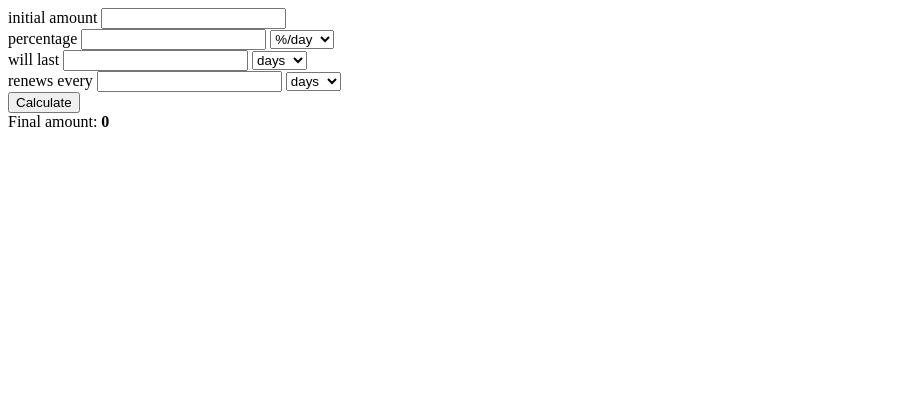
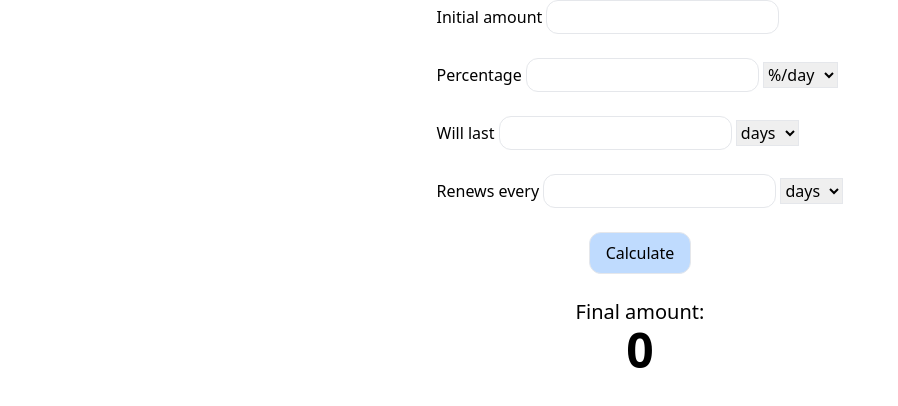
Before and after one commit to mefemefe/compound_interest_js, a plain HTML site: page index.html in a window 1280 px wide. Shown: the whole page, without its empty margins (0-898 px from the left). Drawn offline with nearby package versions, Linux system fonts and the light colour scheme.

Commit message:
added tailwind

```diff
--- a/index.html
+++ b/index.html
@@ -1,30 +1,53 @@
-initial amount <input id="amount" type="number"></input>
+<!DOCTYPE html>
+<html lang="en">
+<head>
+    <meta charset="UTF-8">
+    <meta name="viewport" content="width=device-width, initial-scale=1.0">
+    <title>Compound Interest</title>
+    <script src="https://cdn.tailwindcss.com"></script>
+</head>
+<body class="grid place-content-center">
+    <div>
+        Initial amount <input id="amount" type="number" class="py-1 border rounded-xl"></input>
+    </div>
     <br>
-percentage <input id="percentage" type="number"></input>
-<select id="rate">
+    <div>
+        Percentage <input id="percentage" type="number" class="py-1 border rounded-xl"></input>
+        <select id="rate" class="border">
             <option value="1">%/day</option>
         <!--<option value="7">/week</option>
             <option value="30">/month</option>-->
             <option value="365">%/year</option>
         </select>
+    </div>
     <br>
-will last <input id="howlong" type="number"></input>
-<select id="duration">
+    <div>
+        Will last <input id="howlong" type="number" class="py-1 border rounded-xl"></input>
+        <select id="duration" class="border">
             <option value="1">days</option>
             <!--<option value="7">weeks</option>
             <option value="30">months</option>-->
             <option value="365">years</option>
         </select>
+    </div>
     <br>
-renews every <input id="renew" type="number"></input>
-<select id="renew_unit">
+    <div>
+        Renews every <input id="renew" type="number" class="py-1 border rounded-xl"></input>
+        <select id="renew_unit" class="border">
             <option value="1">days</option>
         <!--<option value="7">weeks</option>
             <option value="30">months</option>-->
             <option value="365">years</option>
         </select>
+    </div>
     <br>
-<button id="submit">Calculate</button>
+    <div class="grid place-content-center">
+        <button id="submit" class="rounded-xl border py-2 px-4 bg-blue-200 hover:bg-blue-400 active:bg-blue-200  mx">Calculate</button>
+    </div>
     <br>
-Final amount: <b id="result">result</b>
+    <div class="grid place-content-center text-xl">
+        Final amount: <b id="result" class="grid place-content-center px-4 text-5xl">result</b>
+    </div>
     <script src="script.js"></script>
+</body>
+</html>
--- a/script.js
+++ b/script.js
@@ -1,11 +1,9 @@
-function calc(amount, percentage, percentage_rate, duration, renew){
+function calc(amount, percentage, percentage_days, duration, renew){
     if (renew > duration){
         return 'Renew rate should be the same or lower than total duration :)';
     }
     let iterations = duration / renew;
-    let iteration_percentage = percentage / (percentage_rate / renew);
-    console.log('iterations: ', iterations);
-    console.log('iteration_percentage: ', iteration_percentage);
+    let iteration_percentage = percentage / (percentage_days / renew);
     for (let i = 0; i < iterations; i++){
         amount = amount + ((iteration_percentage * amount) / 100);
     }
```
Lines whose indentation alone changed are shown as unchanged.
